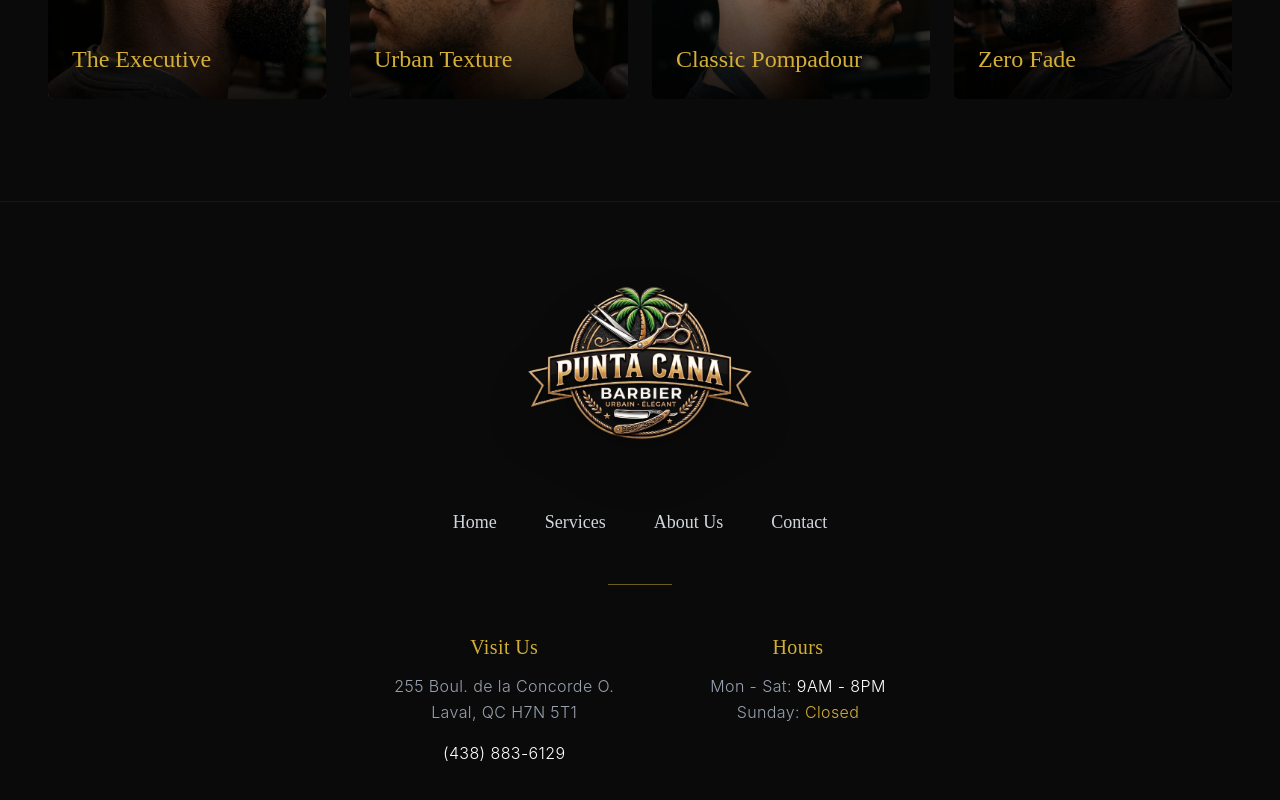
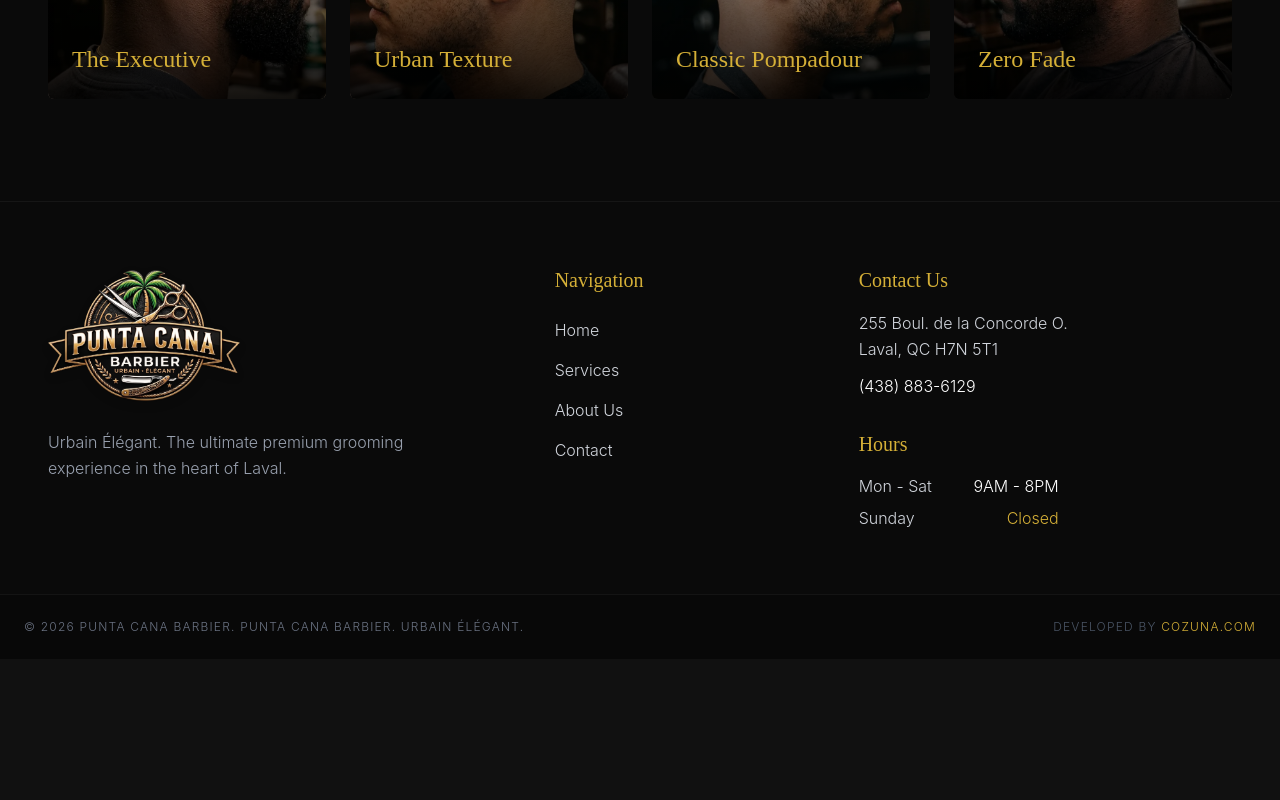
Before and after one commit to cozunap/puntacanabarbier, a React (Vite) app: page / in a window 1280 px wide. Shown: the part 1980-2780 px from the top of the page. After the commit the page ends 2639 px from the top, so only its background shows below. Built offline with nearby package versions, Linux system fonts and the light colour scheme.

Commit message:
Redesign footer: standard elegant 3-column layout

```diff
--- a/src/components/Footer.jsx
+++ b/src/components/Footer.jsx
@@ -4,60 +4,68 @@ export default function Footer() {
   const { t } = useTranslation();
 
   return (
-    <footer className="bg-navy-dark text-white w-full border-t border-white/5 mt-auto relative overflow-hidden">
-      <div className="max-w-5xl mx-auto px-6 py-20 flex flex-col items-center text-center gap-12">
+    <footer className="bg-navy-dark text-white w-full border-t border-white/5 mt-auto relative">
+      <div className="max-w-7xl mx-auto px-6 md:px-12 py-16 grid grid-cols-1 md:grid-cols-12 gap-12 lg:gap-8">
 
-        {/* Logo */}
-        <div className="mb-4">
+        {/* Brand Column (Left) */}
+        <div className="md:col-span-12 lg:col-span-5 flex flex-col items-start gap-6">
           <img
             src="/Punta_Cana_Barbier_Logo.webp"
             alt="Punta Cana Barbier"
-            className="w-48 md:w-56 h-auto object-contain drop-shadow-2xl"
+            className="w-40 md:w-48 h-auto object-contain drop-shadow-lg"
           />
+          <p className="text-gray-400 font-light leading-relaxed max-w-sm">
+            Urbain Élégant. The ultimate premium grooming experience in the heart of Laval.
+          </p>
         </div>
 
-        {/* Navigation Links */}
-        <ul className="flex flex-wrap justify-center gap-8 md:gap-12 font-serif text-lg text-gray-300">
-          <li><a href="/" className="hover:text-gold transition-colors premium-hover block">Home</a></li>
-          <li><a href="/services" className="hover:text-gold transition-colors premium-hover block">Services</a></li>
-          <li><a href="/about" className="hover:text-gold transition-colors premium-hover block">About Us</a></li>
-          <li><a href="/contact" className="hover:text-gold transition-colors premium-hover block">Contact</a></li>
-        </ul>
+        {/* Navigation Column (Middle) */}
+        <div className="md:col-span-6 lg:col-span-3 flex flex-col gap-6">
+          <h4 className="font-serif text-xl text-gold">Navigation</h4>
+          <ul className="flex flex-col gap-4 font-light text-gray-300">
+            <li><a href="/" className="hover:text-gold transition-colors">Home</a></li>
+            <li><a href="/services" className="hover:text-gold transition-colors">Services</a></li>
+            <li><a href="/about" className="hover:text-gold transition-colors">About Us</a></li>
+            <li><a href="/contact" className="hover:text-gold transition-colors">Contact</a></li>
+          </ul>
+        </div>
 
-        {/* Separator */}
-        <div className="w-16 h-[1px] bg-gold/50"></div>
-
-        {/* Contact & Hours Info */}
-        <div className="flex flex-col md:flex-row gap-12 md:gap-24 text-gray-400 font-light tracking-wide">
-          <div className="flex flex-col gap-2">
-            <span className="font-serif text-gold text-xl mb-1">Visit Us</span>
+        {/* Contact & Hours Column (Right) */}
+        <div className="md:col-span-6 lg:col-span-4 flex flex-col gap-8">
+          <div className="flex flex-col gap-3 text-gray-300 font-light">
+            <h4 className="font-serif text-xl text-gold mb-1">Contact Us</h4>
             <p className="leading-relaxed">
               255 Boul. de la Concorde O.<br/>
               Laval, QC H7N 5T1
             </p>
-            <a href="tel:+14388836129" className="text-white hover:text-gold transition-colors mt-2">
+            <a href="tel:+14388836129" className="text-white hover:text-gold transition-colors">
               (438) 883-6129
             </a>
           </div>
 
-          <div className="flex flex-col gap-2">
-            <span className="font-serif text-gold text-xl mb-1">Hours</span>
-            <p className="leading-relaxed">
-              Mon - Sat: <span className="text-white">9AM - 8PM</span><br/>
-              Sunday: <span className="text-gold">Closed</span>
-            </p>
+          <div className="flex flex-col gap-3 text-gray-300 font-light">
+            <h4 className="font-serif text-xl text-gold mb-1">Hours</h4>
+            <div className="grid grid-cols-2 gap-2 max-w-[200px]">
+              <span>Mon - Sat</span>
+              <span className="text-white text-right">9AM - 8PM</span>
+              <span>Sunday</span>
+              <span className="text-gold text-right">Closed</span>
+            </div>
           </div>
         </div>
+
       </div>
 
       {/* Copyright Bar */}
-      <div className="w-full border-t border-white/5 bg-[#080808] py-6 flex flex-col items-center gap-2">
-        <p className="text-gray-500 font-light text-xs tracking-widest uppercase text-center">
-          © {new Date().getFullYear()} Punta Cana Barbier. {t('footer.rights')}
-        </p>
-        <p className="text-gray-600 font-light text-[10px] tracking-widest uppercase text-center">
-          Developed by <a href="https://cozuna.com" target="_blank" rel="noopener noreferrer" className="text-gold hover:text-gold-light transition-colors">cozuna.com</a>
-        </p>
+      <div className="w-full border-t border-white/5 bg-[#080808] py-6 px-6">
+        <div className="max-w-7xl mx-auto flex flex-col sm:flex-row justify-between items-center gap-4">
+          <p className="text-gray-500 font-light text-xs tracking-widest uppercase">
+            © {new Date().getFullYear()} Punta Cana Barbier. {t('footer.rights')}
+          </p>
+          <p className="text-gray-600 font-light text-xs tracking-widest uppercase">
+            Developed by <a href="https://cozuna.com" target="_blank" rel="noopener noreferrer" className="text-gold hover:text-gold-light transition-colors">cozuna.com</a>
+          </p>
+        </div>
       </div>
     </footer>
   );
```
